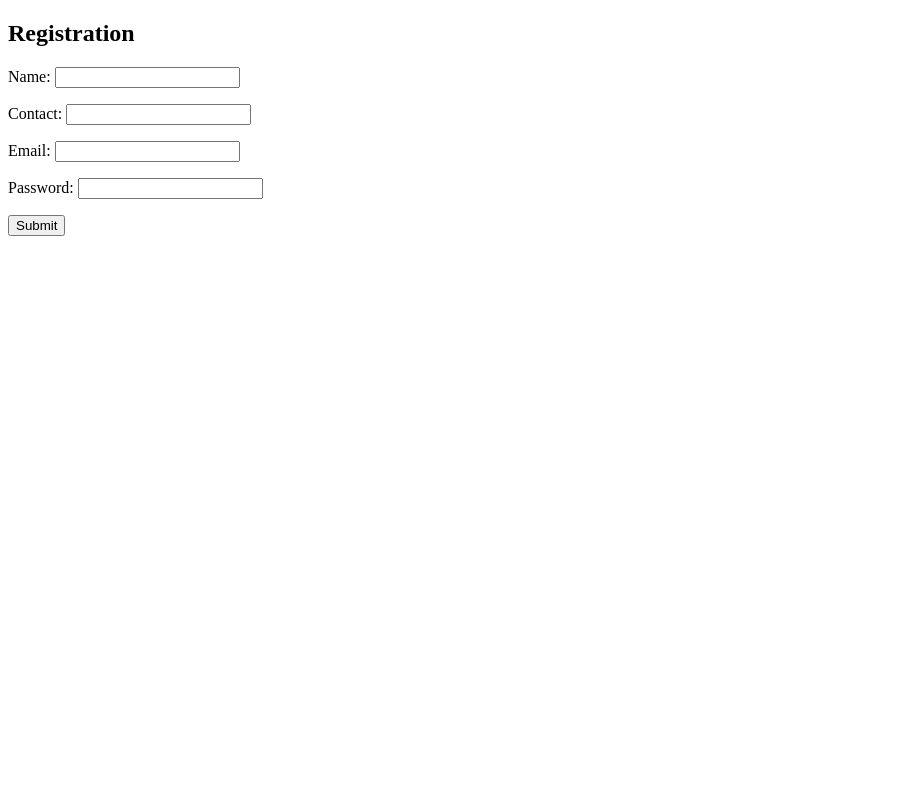
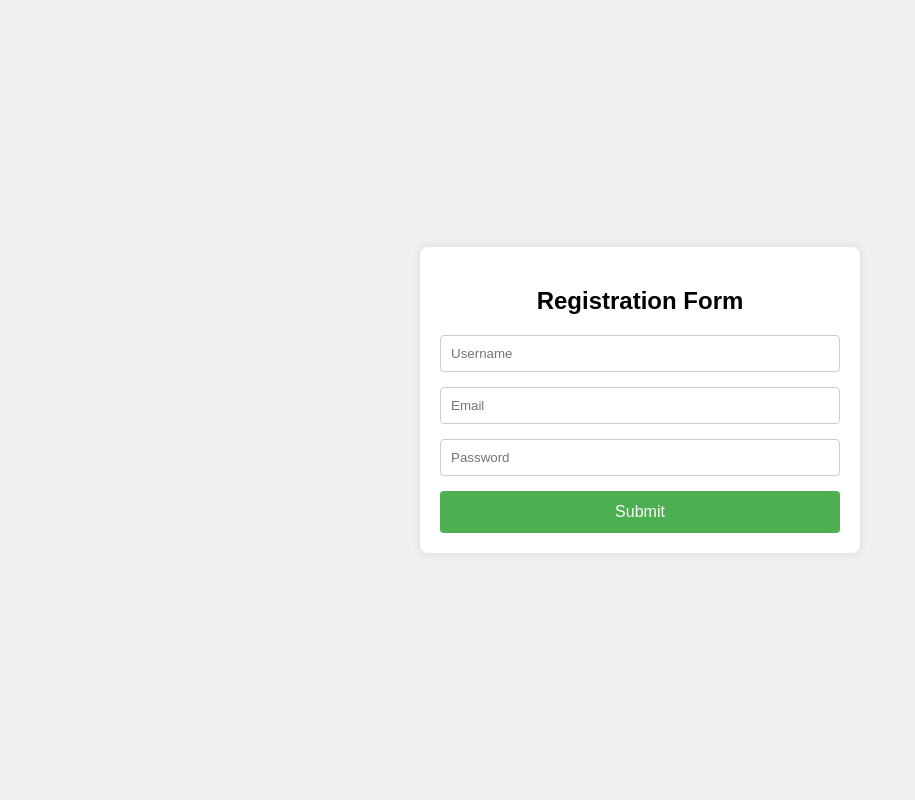
Before and after one commit to adwaith1804/sign, a Django app: page /insert_data/ in a window 1280 px wide. Shown: the whole page, without its empty margins (0-915 px from the left). Run offline with Django 5.2, Linux system fonts and the light colour scheme.

Commit message:
Initial commit

```diff
--- a/signapp/templates/registeration.html
+++ b/signapp/templates/registeration.html
@@ -1,13 +1,68 @@
 <!DOCTYPE html>
-<html>
+<html lang="en">
   <head>
-    <title>Registration </title>
+    <meta charset="UTF-8" />
+    <meta name="viewport" content="width=device-width, initial-scale=1.0" />
+    <title>Registration Form</title>
+    <style>
+      body {
+        font-family: Arial, sans-serif;
+        background-color: #f0f0f0;
+        margin: 0;
+        padding: 0;
+        display: flex;
+        justify-content: center;
+        align-items: center;
+        height: 100vh;
+      }
+      .container {
+        background-color: #fff;
+        padding: 20px;
+        border-radius: 8px;
+        box-shadow: 0 0 10px rgba(0, 0, 0, 0.1);
+      }
+      h2 {
+        text-align: center;
+      }
+      form {
+        max-width: 400px;
+        margin: 0 auto;
+      }
+      input[type="text"],
+      input[type="email"],
+      input[type="password"] {
+        width: 100%;
+        padding: 10px;
+        margin-bottom: 15px;
+        border: 1px solid #ccc;
+        border-radius: 4px;
+        box-sizing: border-box;
+      }
+      button[type="submit"] {
+        background-color: #4caf50;
+        color: white;
+        padding: 12px 20px;
+        border: none;
+        border-radius: 4px;
+        cursor: pointer;
+        width: 100%;
+        font-size: 16px;
+      }
+      button[type="submit"]:hover {
+        background-color: #45a049;
+      }
+    </style>
   </head>
   <body>
-    <h2>Registration</h2>
-    <form method="post" action="{% url 'insert_data' %}">
-      {% csrf_token %} {{ form.as_p }}
-      <button type="submit">Submit</button>
-    </form>
+    <div class="container">
+      <h2>Registration Form</h2>
+      <form method="post" action="{% url 'insert_data' %}">
+        {% csrf_token %}
+        <input type="text" name="username" placeholder="Username" />
+        <input type="email" name="email" placeholder="Email" />
+        <input type="password" name="password" placeholder="Password" />
+        <button type="submit">Submit</button>
+      </form>
+    </div>
   </body>
 </html>
```
